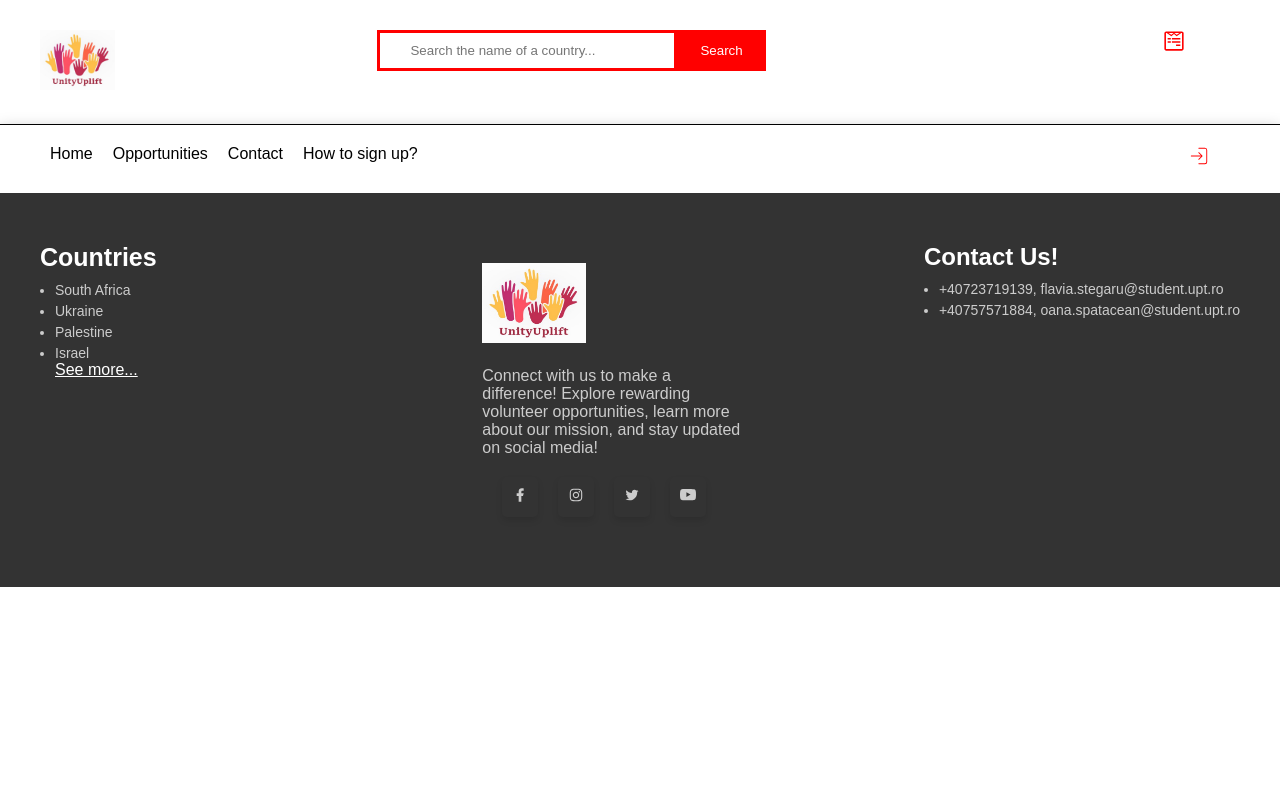
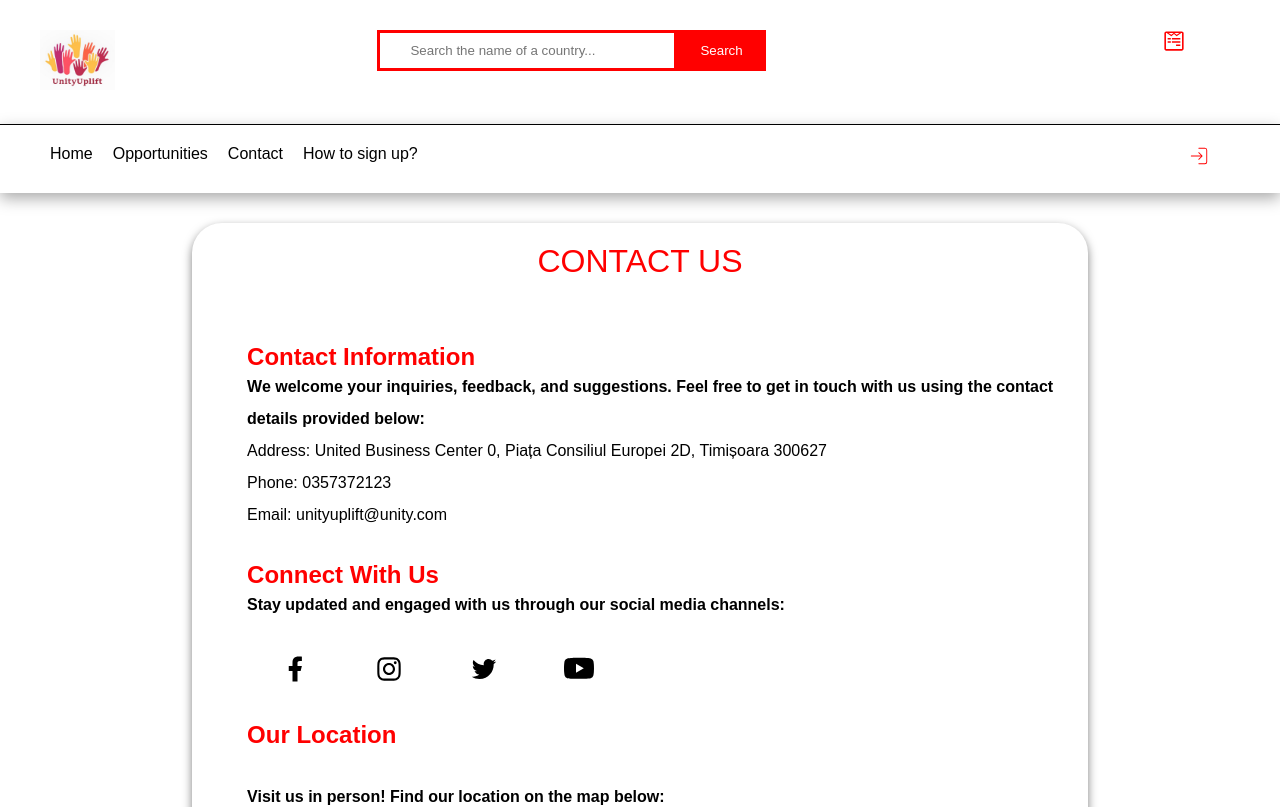
Before and after one commit to 71ana/Volunteer-Matching-Website, a React (Create React App) app in the folder volunteering-matching-website/: page /Contact in a window 1280 px wide. Shown: the top 807 px of the page. Built offline with nearby package versions, Linux system fonts and the light colour scheme.

Commit message:
made frontend pages for contact and how to sign up steps

```diff
--- /dev/null
+++ b/volunteering-matching-website/src/Contact.js
@@ -0,0 +1,57 @@
+import React from 'react';
+import './contact.css';
+import {RiFacebookFill} from "react-icons/ri";
+import {AiOutlineInstagram, AiOutlineTwitter} from "react-icons/ai";
+import {BsYoutube} from "react-icons/bs";
+
+const Contact = () => {
+    return (
+        <div className='contact'>
+            <div className='container'>
+                <div className='box'>
+                    <h2>Contact Us</h2>
+                    <p className='space' />
+
+                    <div className='step' id="contact-info">
+                        <h3>Contact Information</h3>
+                        <p className='bold'>We welcome your inquiries, feedback, and suggestions. Feel free to get in touch with us using the contact details provided below:</p>
+                        <p>Address: United Business Center 0,
+                            Piața Consiliul Europei 2D, Timișoara 300627
+                        </p>
+                        <p>Phone: 0357372123</p>
+                        <p>Email: unityuplift@unity.com</p>
+                    </div>
+
+
+
+                    {/* Social Media Links */}
+                    <div className='step' id="social-media">
+                        <h3>Connect With Us</h3>
+                        <p className='bold'>Stay updated and engaged with us through our social media channels:</p>
+                        <p className='space'/>
+                        <div className='icon'>
+                            <li><RiFacebookFill /></li>
+                            <li><AiOutlineInstagram /></li>
+                            <li><AiOutlineTwitter /></li>
+                            <li><BsYoutube /></li>
+                        </div>
+                    </div>
+
+                    {/* Map (if applicable) */}
+                    <div className='step' id="map">
+                        <h3>Our Location</h3>
+                        <p className='space'/>
+                        <p className='bold'> Visit us in person! Find our location on the map below:</p>
+
+                        <img src='./img/map.jpg' />
+                    </div>
+
+                    <p className='space' />
+
+                </div>
+            </div>
+        </div>
+    );
+};
+
+export default Contact;
--- a/volunteering-matching-website/src/Navigation.js
+++ b/volunteering-matching-website/src/Navigation.js
@@ -57,10 +57,10 @@ const Navigation = ({searchbtn}) => {
                         <Link to='/opportunity' className='link'>Opportunities</Link>
                     </li>
                     <li>
-                        <Link to='/contact' className='link'>Contact</Link>
+                        <Link to='/Contact' className='link'>Contact</Link>
                     </li>
                     <li>
-                        <Link to='/howtosignup' className='link'>How to sign up?</Link>
+                        <Link to='/howToSignUp' className='link'>How to sign up?</Link>
                     </li>
                     <li className="admin">
                         {
--- /dev/null
+++ b/volunteering-matching-website/src/contact.css
@@ -0,0 +1,64 @@
+.contact .container {
+    background-color: white;
+}
+
+.contact .container .box {
+    margin-top: 30px;
+    padding: 20px 30px;
+    background: #fff;
+    border-radius: 30px;
+    /*box-shadow: rgba(0, 0, 0, 0.24) 0px 3px 8px;*/
+    box-shadow: rgba(0, 0, 0, 0.5) 0px 4px 10px;
+    text-align: left;
+    margin-left: 15%;
+    margin-right: 15%;
+}
+
+.contact .container .box h2 {
+    text-align: center;
+    text-transform: uppercase;
+    font-size: 32px;
+    color: red;
+    font-weight: 200;
+}
+
+.contact .container .box .space{
+    padding: 2%;
+}
+
+.contact .container .box .step {
+    margin-top: 30px;
+    margin-left: 3%;
+}
+
+.contact .container .box h3 {
+    font-size: 24px;
+    color: red; /* Red color for step headings */
+}
+
+.contact .container .box p {
+    font-size: 16px;
+    color: black;
+    line-height: 2;
+}
+
+.contact .container .box .step .bold{
+    font-weight: bold;
+}
+
+.contact .container .box .step .icon li{
+    text-decoration: none;
+    display: inline;
+    padding: 4%;
+    font-size: 30px;
+    color: black;
+}
+
+.contact .container .box .step .icon li:hover{
+    color: #e44d26;
+}
+
+.contact .container .box .step img{
+    height: 600px;
+    width: 700px;
+}
--- a/volunteering-matching-website/src/footer.css
+++ b/volunteering-matching-website/src/footer.css
@@ -29,6 +29,7 @@
 }
 
 .footer .about .logo img {
+    margin-left: 30%;
     height: 80px;
     width: 40%; /* Adjusted width for the logo */
 }
@@ -37,6 +38,7 @@
     margin-top: 20px; /* Reduced margin top */
     font-size: 16px;
     color: #ccc; /* Lighter text color */
+    text-align: center;
 }
 
 .footer .about .detail .icon {
--- /dev/null
+++ b/volunteering-matching-website/src/howToSignUp.css
@@ -0,0 +1,43 @@
+.howToSignUp .container {
+    background-color: white;
+}
+
+.howToSignUp .container .box {
+    margin-top: 30px;
+    padding: 20px 30px;
+    background: #fff;
+    border-radius: 30px;
+    /*box-shadow: rgba(0, 0, 0, 0.24) 0px 3px 8px;*/
+    box-shadow: rgba(0, 0, 0, 0.5) 0px 4px 10px;
+    text-align: left;
+    margin-left: 15%;
+    margin-right: 15%;
+}
+
+.howToSignUp .container .box h2 {
+    text-align: center;
+    text-transform: uppercase;
+    font-size: 32px;
+    color: red;
+    font-weight: 200;
+}
+
+.howToSignUp .container .box .space{
+    padding: 2%;
+}
+
+.howToSignUp .container .box .step {
+    margin-top: 30px;
+    margin-left: 3%;
+}
+
+.howToSignUp .container .box h3 {
+    font-size: 24px;
+    color: red; /* Red color for step headings */
+}
+
+.howToSignUp .container .box p {
+    font-size: 16px;
+    color: black;
+    line-height: 2;
+}
--- /dev/null
+++ b/volunteering-matching-website/src/howToSignUp.js
@@ -0,0 +1,88 @@
+import React from 'react';
+import './howToSignUp.css';
+
+const HowToSignUp = () => {
+    return (
+        <div className='howToSignUp'>
+            <div className='container'>
+                <div className='box'>
+                    <h2>How to Sign Up for Volunteer Opportunities</h2>
+                    <p className='space' />
+                    <div className='step'>
+                        <h3>Step 1: Explore Countries</h3>
+                        <p>
+                            Visit our platform and explore the list of countries where volunteering opportunities are available. Click on the country you are interested in to view the opportunities offered there.
+                        </p>
+                    </div>
+
+                    <div className='step'>
+                        <h3>Step 2: Browse Opportunities</h3>
+                        <p>
+                            Once you have selected a country, you'll see a list of available volunteering opportunities. Take your time to browse through the projects, campaigns, and initiatives. Each opportunity will provide detailed information about the cause, duration, and requirements.
+                        </p>
+                    </div>
+
+                    <div className='step'>
+                        <h3>Step 3: Express Interest</h3>
+                        <p>
+                            Found an opportunity that resonates with you? Express your interest directly on the opportunity page. This signals your intention to participate without the need for a traditional "expressions list."
+                        </p>
+                    </div>
+
+                    <div className='step'>
+                        <h3>Step 4:  Review Your Interests</h3>
+                        <p>
+                            Before moving forward, review the opportunities you've expressed interest in. Make sure they align with your interests, availability, and skills.
+                        </p>
+                    </div>
+
+                    <div className='step'>
+                        <h3>Step 5: Free and Guaranteed Accommodation</h3>
+                        <p>
+                            Some volunteer opportunities include free and guaranteed accommodation. Check the details of each opportunity to see if accommodation is provided. This ensures a comfortable stay during your volunteering experience.
+                        </p>
+                    </div>
+
+                    <div className='step'>
+                        <h3>Step 6: Complete the Application Form</h3>
+                        <p>
+                            Once you are satisfied with your selection, proceed to the application form. Fill in the necessary details, including your personal information, skills, and any additional requirements specified for each opportunity.
+                        </p>
+                    </div>
+
+                    <div className='step'>
+                        <h3>Step 7: Submit Your Application</h3>
+                        <p>
+                            After completing the form, submit your application. This action notifies the organizers that you are interested in participating in the selected opportunities.
+                        </p>
+                    </div>
+
+                    <div className='step'>
+                        <h3>Step 8: Receive a Response</h3>
+                        <p>
+                            The organizers will respond to your application as quickly as possible. You will be notified via email regarding the status of your application. If accepted, you will receive further instructions on how to proceed.
+                        </p>
+                    </div>
+
+                    <div className='step'>
+                        <h3>Step 9: Confirm Your Participation</h3>
+                        <p>
+                            Upon acceptance, confirm your participation by following the provided instructions. This may involve additional documentation or agreements.
+                        </p>
+                    </div>
+
+                    <div className='step'>
+                        <h3>Step 10: Congratulations!</h3>
+                        <p>
+                            You are now ready to embark on a meaningful volunteering experience. Your commitment and contribution will make a positive impact on the chosen cause and the communities you serve.
+                            Thank you for choosing to volunteer with us. Your dedication to creating positive change is highly valued.
+                        </p>
+                    </div>
+                </div>
+            </div>
+        </div>
+    );
+
+};
+
+export default HowToSignUp
--- a/volunteering-matching-website/src/rout.js
+++ b/volunteering-matching-website/src/rout.js
@@ -5,6 +5,8 @@ import Login from './login'
 import { EmailProvider } from './EmailContext';
 import Navigation from './Navigation'
 import Home from './Home'
+import HowToSignUp from "./howToSignUp";
+import Contact from "./Contact";
 
 
 const Rout = ({product, setProduct, detail, view, close, setClose, cart, setCart, addtocart}) => {
@@ -15,6 +17,8 @@ const Rout = ({product, setProduct, detail, view, close, setClose, cart, setCart
           <Route path='/' element={<Home detail={detail} view={view} close={close} setClose={setClose} addtocart={addtocart}/>}/>
           <Route path='/registration' element={<Registration />} />
           <Route path='/login' element={<Login />} />
+          <Route path='/howToSignUp' element={<HowToSignUp />} />
+          <Route path='/Contact' element={<Contact />} />
       </Routes>
     </EmailProvider>
     </>
```
Also changed, not shown: volunteering-matching-website/public/img/map.jpg (added).
